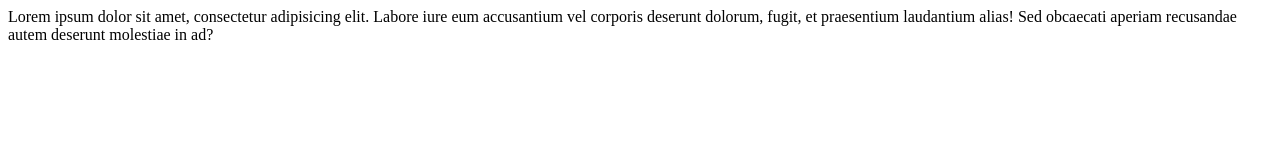
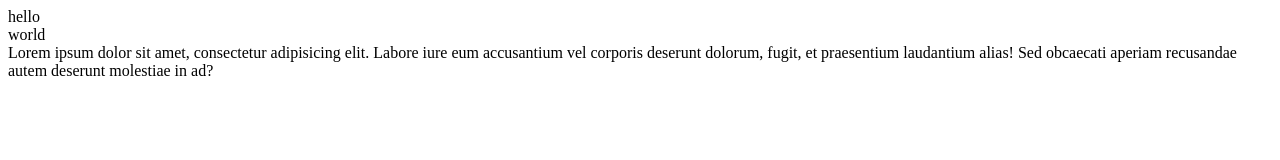
Before and after one commit to viktor123455/git_test, a plain HTML site: page index.html in a window 1280 px wide. Drawn offline with Linux system fonts and the light colour scheme.

Commit message:
raktam bele egy wrappert, csak ennyi

```diff
--- a/index.html
+++ b/index.html
@@ -5,6 +5,11 @@
 	<title>Document</title>
 </head>
 <body>
+	<div id="wrapper">
+		<div id="wrapper_text_01">hello</div>
+		<div id="wrapper_text_02">world</div>
+	</div>
+
 	Lorem ipsum dolor sit amet, consectetur adipisicing elit. Labore iure eum accusantium vel corporis deserunt dolorum, fugit, et praesentium laudantium alias! Sed obcaecati aperiam recusandae autem deserunt molestiae in ad?
 </body>
 </html>
```
